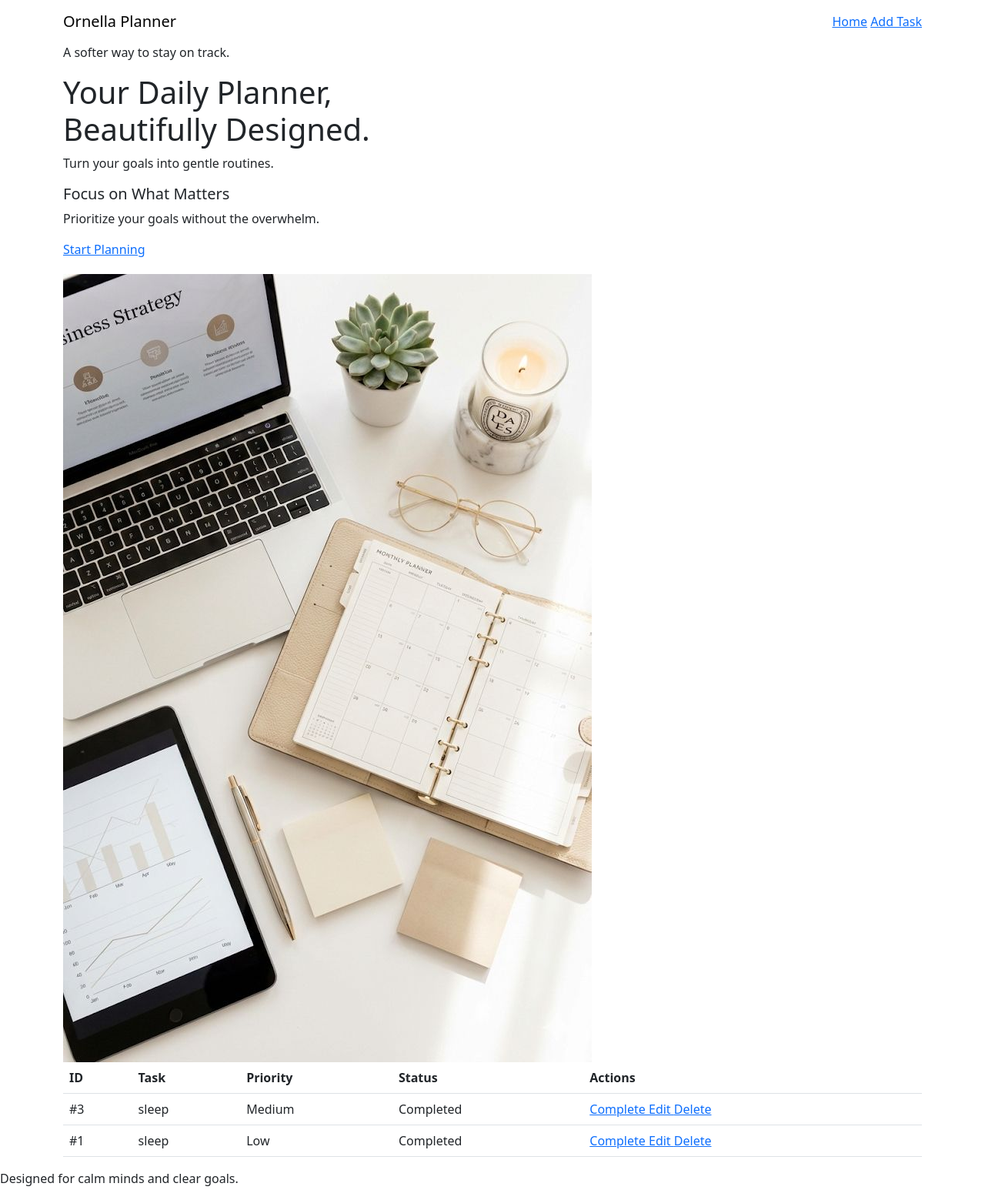
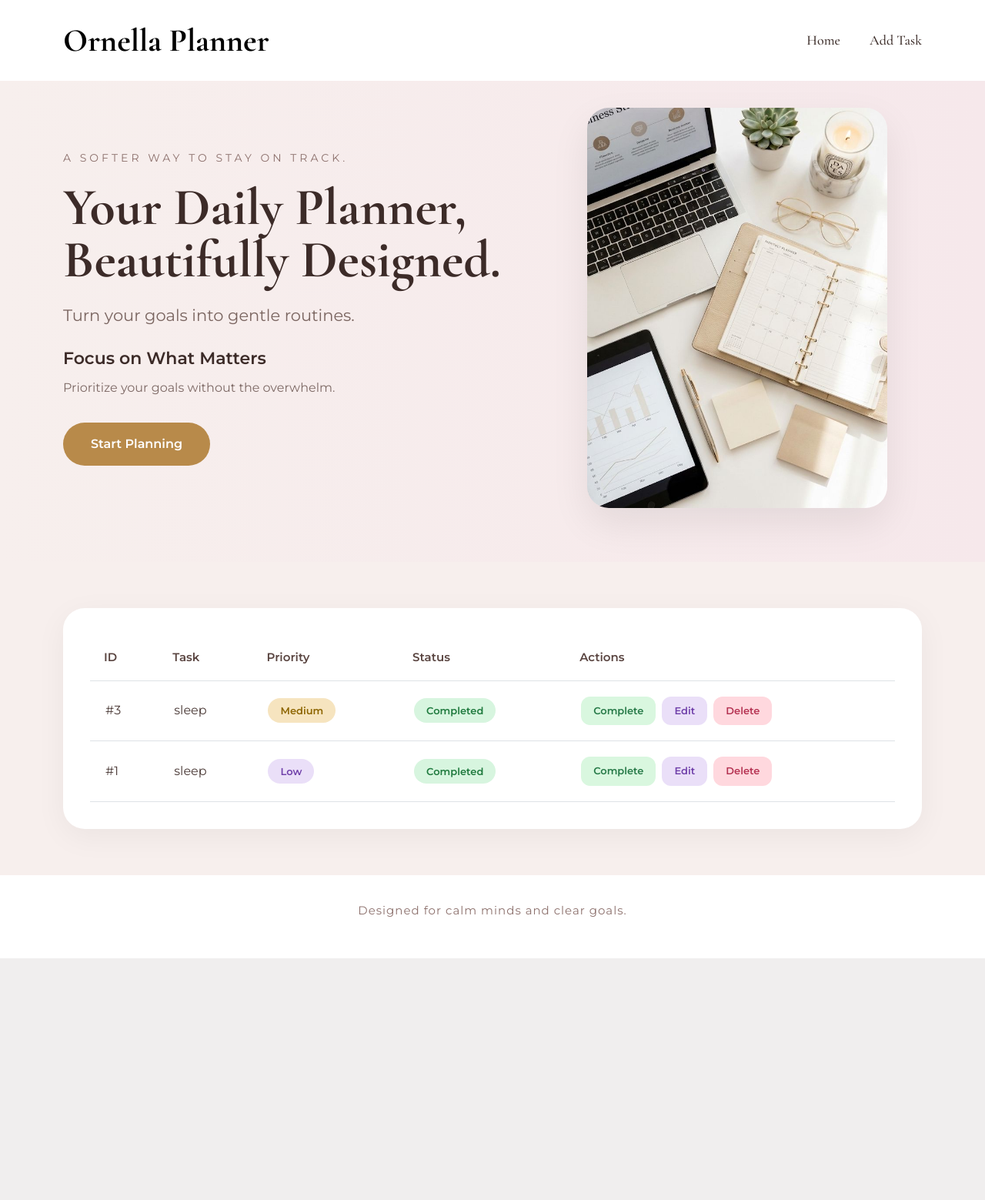
Before and after one commit to SteffaniSilva/To-do-list, a Flask app: page / in a window 1280 px wide. Shown: the whole page at 77% size. After the commit the page ends 1245 px from the top, so only its background shows below. Run offline with Flask 3, Linux system fonts and the light colour scheme; data comes from the database, SQL or seed files in the repository.

Commit message:
Update style.css

```diff
--- a/static/style.css
+++ b/static/style.css
@@ -1,82 +1,400 @@
 @import url('https://fonts.googleapis.com/css2?family=Cormorant+Garamond:wght@400;500;600;700&family=Montserrat:wght@300;400;500;600&display=swap');
 
-    .hero-feature p {
-        width: 100%;
+*{
+    margin:0;
+    padding:0;
+    box-sizing:border-box;
 }
 
-    .hero-image {
-        max-width: 100%;
-        margin-top: 20px;
-    }
+body{
+    font-family:'Montserrat',sans-serif;
+    background:#f7efed;
+    color:#3f2d2a;
 }
 
-@media (max-width: 768px) {
+/* NAVBAR */
 
-    .navbar-flex {
-        flex-direction: column;
-        gap: 15px;
-        text-align: center;
+.custom-navbar{
+    background:white;
+    padding:16px 0;
 }
 
-    .nav-links {
-        gap: 20px;
-        flex-wrap: wrap;
-        justify-content: center;
+.navbar-flex{
+    display:flex;
+    justify-content:space-between;
+    align-items:center;
 }
 
-    .logo-text {
-        font-size: 32px;
+.logo-text{
+    font-family:'Cormorant Garamond',serif;
+    font-size:42px;
+    font-weight:700;
+    color:#000;
+    text-decoration:none;
 }
 
-    .hero-left h1 {
-        font-size: 42px;
-        line-height: 1.1;
+.nav-links{
+    display:flex;
+    gap:38px;
 }
 
-    .hero-description {
-        font-size: 18px;
+.nav-links a{
+    text-decoration:none;
+    color:#3d2e2a;
+    font-weight:500;
+    font-size:18px;
+    font-family:'Cormorant Garamond',serif;
+    transition:0.3s;
 }
 
-    .hero-feature p {
-        font-size: 15px;
+.nav-links a:hover{
+    color:#b88a4a;
 }
 
-    .main-btn,
-    .back-btn {
-        width: 100%;
-        max-width: 100%;
-        margin: 10px 0;
-        text-align: center;
+/* HERO SECTION */
+
+.hero-section{
+    padding:35px 0 70px;
+    background:linear-gradient(
+        to right,
+        #f7efed,
+        #f6e8eb
+    );
 }
 
-    .task-card {
-        padding: 20px;
+.hero-grid{
+    display:grid;
+    grid-template-columns:1.1fr 0.9fr;
+    align-items:center;
+    gap:50px;
 }
 
-    .custom-table th,
-    .custom-table td {
-        padding: 12px;
-        font-size: 14px;
+.top-text{
+    letter-spacing:4px;
+    font-size:14px;
+    color:#8d716d;
+    margin-bottom:20px;
+    text-transform:uppercase;
 }
 
-    .btn-group-custom {
-        flex-direction: column;
+.hero-left h1{
+    font-family:'Cormorant Garamond',serif;
+    font-size:68px;
+    line-height:1;
+    font-weight:700;
+    margin-bottom:22px;
+    color:#3c2b28;
 }
 
-    .small-btn {
-        width: 100%;
-        text-align: center;
+.hero-description{
+    font-size:21px;
+    color:#7a6560;
+    margin-bottom:28px;
+    font-weight:400;
 }
 
-    .form-card {
-        padding: 30px 20px;
+.hero-feature{
+    margin-bottom:32px;
 }
 
-    .form-card h1 {
-        font-size: 38px;
+.hero-feature h5{
+    font-size:22px;
+    margin-bottom:10px;
+    color:#3c2b28;
+    font-weight:600;
 }
 
-    .footer-section {
-        font-size: 14px;
+.hero-feature p{
+    color:#7d6965;
+    font-size:16px;
+    line-height:1.7;
+    width:80%;
 }
+
+/* IMAGE */
+
+.hero-image-container{
+    display:flex;
+    justify-content:center;
+    align-items:center;
 }
+
+.hero-image{
+    width:100%;
+    max-width:390px;
+    height:520px;
+    object-fit:cover;
+    border-radius:28px;
+    box-shadow:0 20px 50px rgba(0,0,0,0.08);
+}
+
+/* BUTTON */
+
+.main-btn{
+    display:inline-block;
+    padding:16px 36px;
+    background:#b88a4a;
+    color:white;
+    text-decoration:none;
+    border-radius:50px;
+    font-weight:600;
+    border:none;
+    transition:0.3s;
+    font-size:16px;
+}
+
+.main-btn:hover{
+    background:#9f7439;
+    transform:translateY(-2px);
+    color:white;
+}
+
+/* TASK SECTION */
+
+.task-section{
+    padding:60px 0;
+}
+
+.task-card{
+    background:white;
+    padding:35px;
+    border-radius:28px;
+    box-shadow:0 10px 40px rgba(0,0,0,0.05);
+}
+
+/* TABLE */
+
+.custom-table{
+    margin:0;
+}
+
+.custom-table thead{
+    background:#f3dfdf;
+}
+
+.custom-table th{
+    padding:18px;
+    color:#5a4541;
+    font-size:15px;
+    font-weight:600;
+}
+
+.custom-table td{
+    padding:20px;
+    vertical-align:middle;
+    color:#4a3936;
+}
+
+/* PRIORITY */
+
+.priority{
+    padding:8px 16px;
+    border-radius:20px;
+    font-size:13px;
+    font-weight:600;
+}
+
+.high{
+    background:#f7caca;
+    color:#9b3030;
+}
+
+.medium{
+    background:#f6e4bf;
+    color:#8d6500;
+}
+
+.low{
+    background:#eadff8;
+    color:#7040aa;
+}
+
+/* STATUS */
+
+.status{
+    padding:8px 16px;
+    border-radius:20px;
+    font-size:13px;
+    font-weight:600;
+}
+
+.completed{
+    background:#d7f5df;
+    color:#1f7a3e;
+}
+
+.pending{
+    background:#fff1d0;
+    color:#9b7200;
+}
+
+/* BUTTONS */
+
+.btn-group-custom{
+    display:flex;
+    gap:8px;
+    flex-wrap:wrap;
+}
+
+.small-btn{
+    padding:9px 16px;
+    border-radius:12px;
+    text-decoration:none;
+    font-size:13px;
+    font-weight:600;
+}
+
+.complete-btn{
+    background:#d9f7df;
+    color:#267947;
+}
+
+.edit-btn{
+    background:#eadff8;
+    color:#7040aa;
+}
+
+.delete-btn{
+    background:#ffd8de;
+    color:#b53352;
+}
+
+/* FOOTER */
+
+.footer-section{
+    padding:35px 20px;
+    text-align:center;
+    background:white;
+}
+
+.footer-section p{
+    color:#8d716d;
+    font-size:15px;
+    letter-spacing:1px;
+}
+
+/* FORM PAGE */
+
+.form-page{
+    min-height:100vh;
+    display:flex;
+    justify-content:center;
+    align-items:center;
+    padding:40px;
+    background:linear-gradient(
+        to right,
+        #f7efed,
+        #f9e9ee
+    );
+}
+
+.form-card{
+    width:100%;
+    max-width:650px;
+    background:white;
+    padding:50px;
+    border-radius:28px;
+    box-shadow:0 10px 40px rgba(0,0,0,0.06);
+}
+
+.form-card h1{
+    font-family:'Cormorant Garamond',serif;
+    font-size:52px;
+    margin-bottom:10px;
+    color:#3c2b28;
+}
+
+.form-subtitle{
+    color:#8a6d65;
+    margin-bottom:32px;
+    font-size:17px;
+}
+
+.custom-input{
+    padding:15px;
+    border-radius:14px;
+    border:1px solid #eadede;
+}
+
+.custom-input:focus{
+    box-shadow:none;
+    border-color:#c88f93;
+}
+
+label{
+    margin-bottom:10px;
+    color:#5a4541;
+    font-weight:500;
+}
+
+/* MOBILE */
+
+@media(max-width:992px){
+
+    .hero-grid{
+        grid-template-columns:1fr;
+    }
+
+    .hero-left{
+        text-align:center;
+    }
+
+    .hero-feature p{
+        width:100%;
+    }
+
+    .hero-image{
+        height:auto;
+        max-width:100%;
+        margin-top:20px;
+    }
+
+}
+
+@media(max-width:768px){
+
+    .hero-left h1{
+        font-size:48px;
+    }
+
+    .logo-text{
+        font-size:34px;
+    }
+
+    .nav-links{
+        gap:20px;
+    }
+
+    .nav-links a{
+        font-size:16px;
+    }
+
+    .form-card{
+        padding:35px;
+    }
+
+    .form-card h1{
+        font-size:40px;
+    }
+
+}
+
+/* BACK BUTTON */
+
+.back-btn{
+    display:inline-block;
+    margin-left:16px;
+    padding:16px 34px;
+    border-radius:50px;
+    text-decoration:none;
+    border:1px solid #c9a26a;
+    color:#7a5a2c;
+    font-weight:600;
+    transition:0.3s;
+    background:white;
+}
+
+.back-btn:hover{
+    background:#c9a26a;
+    color:white;
+}
```
Lines whose indentation alone changed are shown as unchanged.
